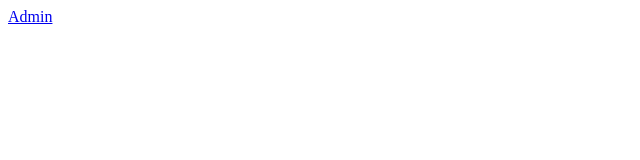
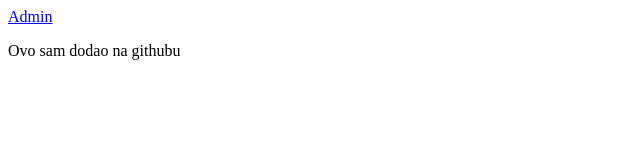
Before and after one commit to igorgaj/gittest1, a plain HTML site: page index.html in a window 1280 px wide. Shown: the whole page, without its empty margins (0-640 px from the left). Drawn offline with Linux system fonts and the light colour scheme.

Commit message:
Update index.html

```diff
--- a/index.html
+++ b/index.html
@@ -1 +1,3 @@
 <a href="admin\dashboard.html">Admin</a>
+
+<p>Ovo sam dodao na githubu</p>
```
